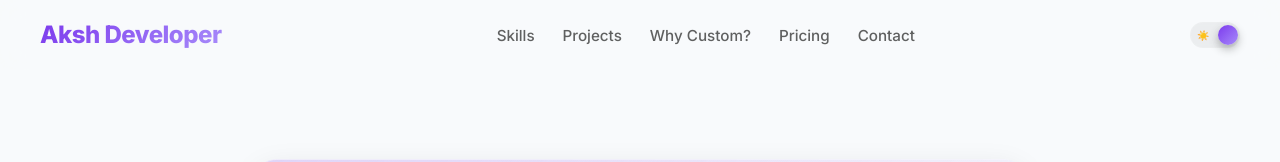
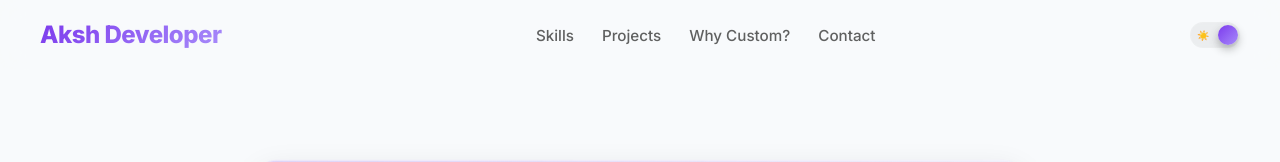
Before and after one commit to AkshDeveloper/Aksh-Developer, a plain HTML site: page index.html in a window 1280 px wide. Shown: the top 162 px of the page. Drawn offline with Linux system fonts and the light colour scheme.

Commit message:
making off to pricing section

```diff
--- a/index.html
+++ b/index.html
@@ -19,7 +19,7 @@
         <li><a href="#my-skills">Skills</a></li>
         <li><a href="#my-projects">Projects</a></li>
         <li><a href="#why-custom">Why Custom?</a></li>
-        <li><a href="#pricing">Pricing</a></li>
+        <li style="display: none;"><a href="#pricing">Pricing</a></li>
         <li><a href="#contact">Contact</a></li>
       </ul>
     </nav>
@@ -141,7 +141,7 @@
     </div>
   </section>
 
-  <section id="pricing">
+  <section style="display: none;" id="pricing">
     <h2 class="section-title"><span>Pricing</span></h2>
     <p style="text-align: center; margin-bottom: 2rem; color: var(--muted); max-width: 800px; margin-left: auto; margin-right: auto;">
       Open to discussion - pricing and features can be customized based on your specific requirements. Let's discuss what you need!
```
